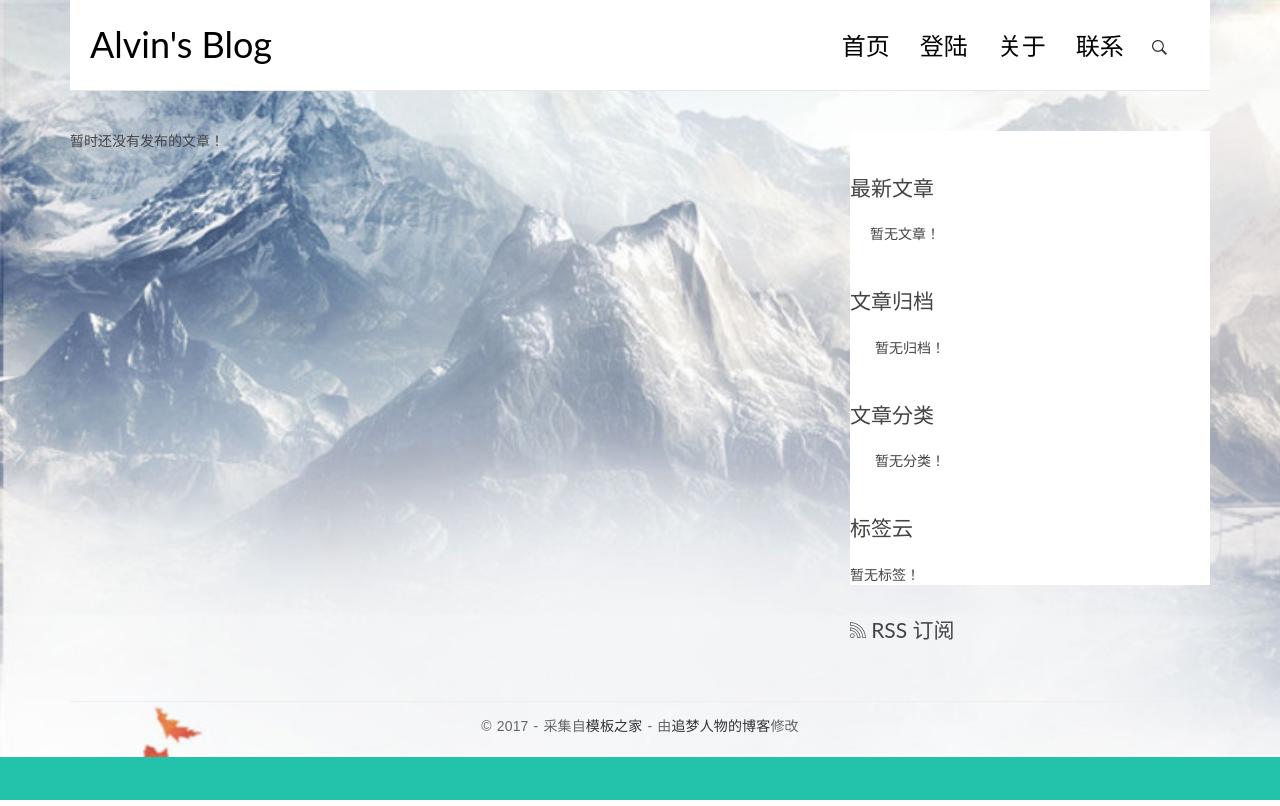
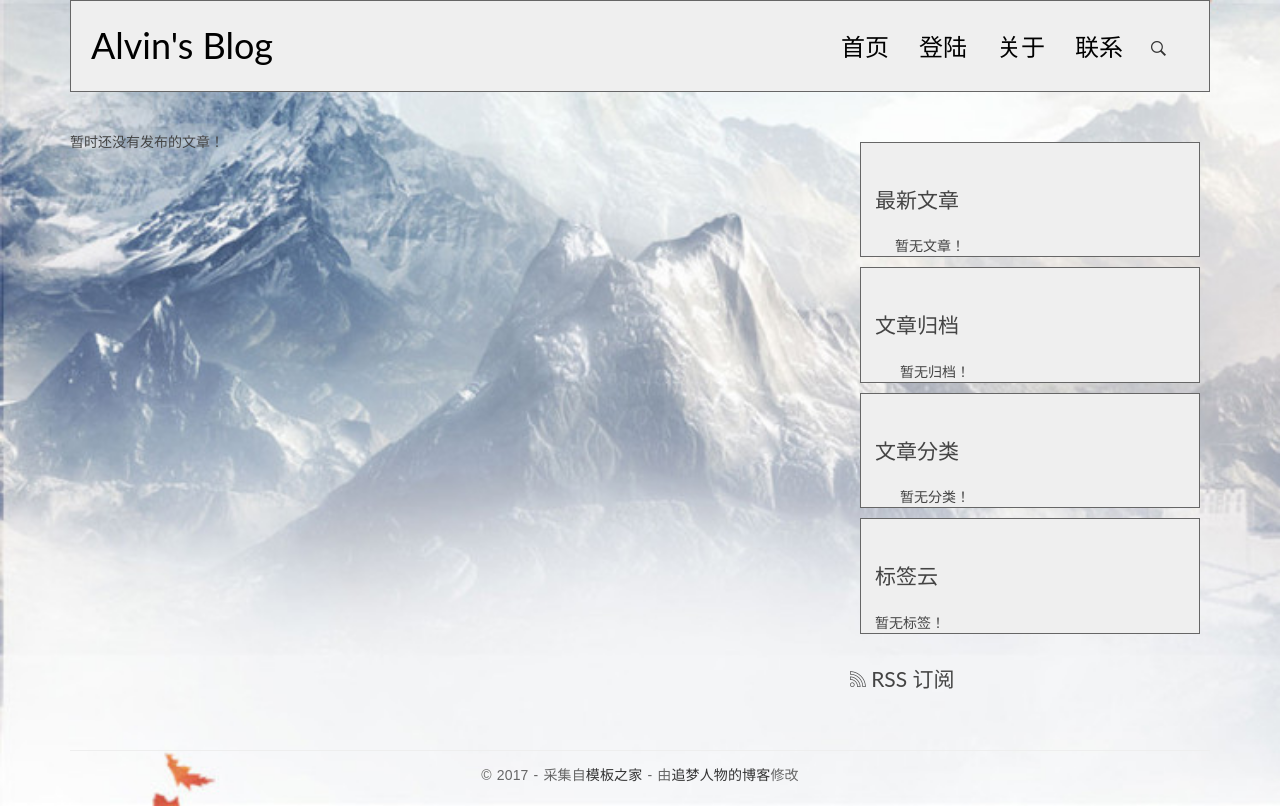
Before and after one commit to 13996168634/django-blog, a Django app: page / in a window 1280 px wide. Run offline with Django 3.2, Linux system fonts and the light colour scheme; data that the repository does not hold is empty; some libraries are stand-ins or nearby versions.

Commit message:
更改一些区块的背景色。

```diff
--- a/templates/base.html
+++ b/templates/base.html
@@ -39,7 +39,7 @@
 <a href="javascript:;" id="btn" title="回到顶部"></a>
 
 <div class="container">
-    <header id="site-header">
+    <header style="border: #666666 solid 1px; background-color: #efefef;" id="site-header">
         <div class="row">
             <div class="col-md-4 col-sm-5 col-xs-8">
                 <div class="logo">
@@ -90,7 +90,7 @@
             <aside class="col-md-4">
                 {% block toc %}
                 {% endblock toc %}
-                <div class="widget widget-recent-posts">
+                <div style="border: #666666 solid 1px; background-color: #efefef; margin: 10px; text-indent: 1em;" class="widget widget-recent-posts">
                     <h3 class="widget-title">最新文章</h3>
                     {% get_recent_posts as recent_post_list %}
                     <ul>
@@ -103,7 +103,7 @@
                         {% endfor %}
                     </ul>
                 </div>
-                <div class="widget widget-archives">
+                <div style="border: #666666 solid 1px; background-color: #efefef; margin: 10px; text-indent: 1em;" class="widget widget-archives">
                     <h3 class="widget-title">文章归档</h3>
                     {% archives as date_list %}
                     <ul>
@@ -119,7 +119,7 @@
                     </ul>
                 </div>
 
-                <div class="widget widget-category">
+                <div style="border: #666666 solid 1px; background-color: #efefef; margin: 10px; text-indent: 1em;" class="widget widget-category">
                     <h3 class="widget-title">文章分类</h3>
                     {% get_categories as category_list %}
                     <ul>
@@ -135,7 +135,7 @@
                     </ul>
                 </div>
 
-                <div class="widget widget-tag-cloud">
+                <div style="border: #666666 solid 1px; background-color: #efefef; margin: 10px; text-indent: 1em;" class="widget widget-tag-cloud">
                     <h3 class="widget-title">标签云</h3>
                     {% get_tags as tag_list %}
                     <ul>
--- a/templates/blog/index.html
+++ b/templates/blog/index.html
@@ -6,7 +6,7 @@
     {% endif %}
 
     {% for post in post_list %}
-    <article style="border: #666666 solid 1px; background-color: #999999" class="post post-{{ post.pk }}">
+    <article style="border: #666666 solid 1px; background-color: #efefef; margin: 10px;" class="post post-{{ post.pk }}">
         <header class="entry-header">
             <h1 class="entry-title">
                 <a href="{{ post.get_absolute_url }}">{{ post.title }}</a>
```
